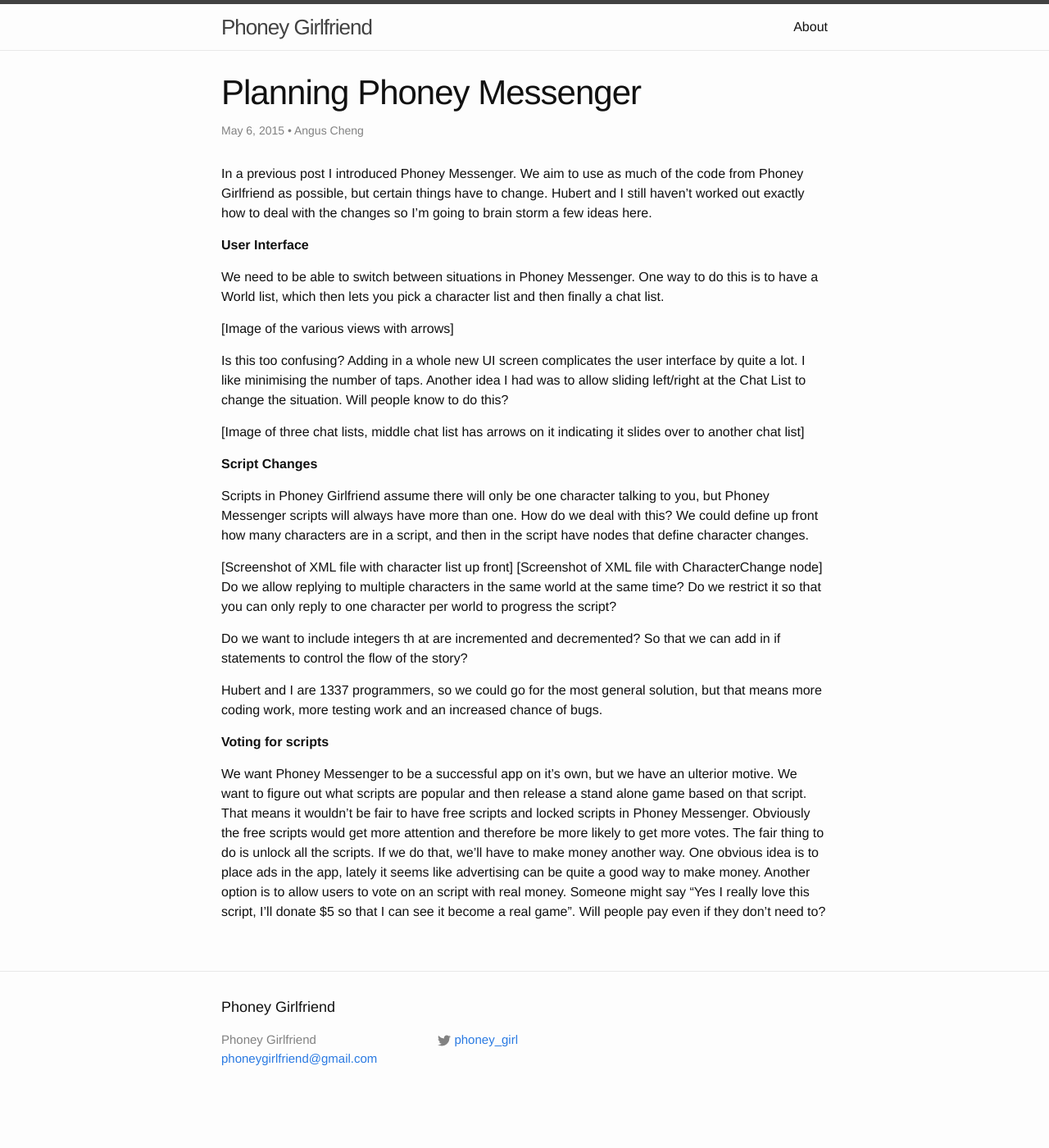
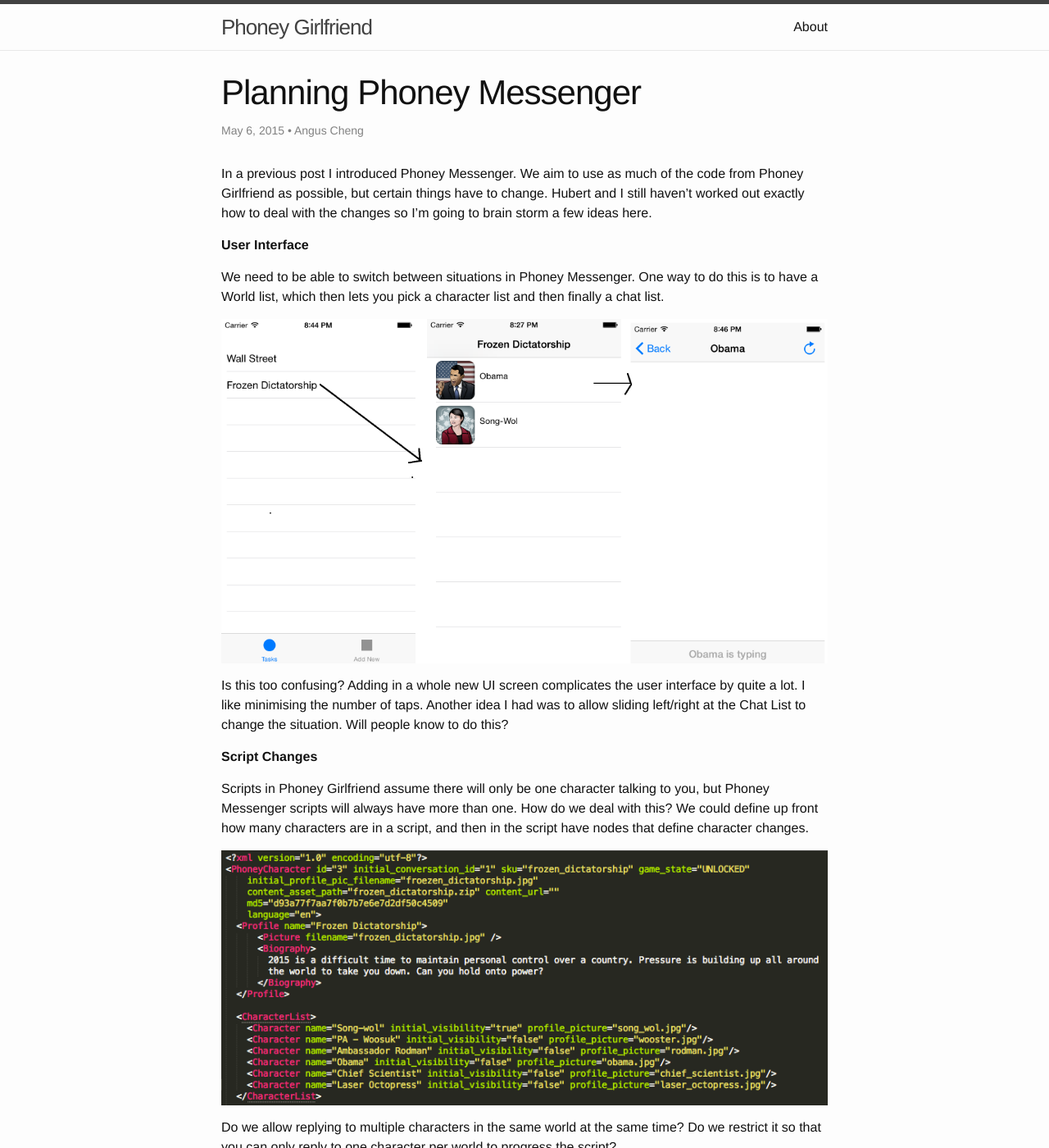
Before and after one commit to hube/phoneygirlfriend.com, a Jekyll site: the page built from _posts/2015-05-06-planning-phoney-messenger.markdown, in a window 1280 px wide and 1400 px high. Shown: the whole window at 82% size. Built offline with Jekyll 4.4.1, drawn with Linux system fonts in a browser that asks for light colours; some of the changed text lies outside the part shown.

Commit message:
Added images into blog post

```diff
--- a/_posts/2015-05-06-planning-phoney-messenger.markdown
+++ b/_posts/2015-05-06-planning-phoney-messenger.markdown
@@ -13,18 +13,16 @@ In a previous post I introduced Phoney Messenger. We aim to use as much of the c
 
 We need to be able to switch between situations in Phoney Messenger. One way to do this is to have a World list, which then lets you pick a character list and then finally a chat list.
 
-[Image of the various views with arrows]
+![UI flow](/assets/2015-05-06-planning-phoney-messenger/ui_flow.png "UI flow")
 
 Is this too confusing? Adding in a whole new UI screen complicates the user interface by quite a lot. I like minimising the number of taps. Another idea I had was to allow sliding left/right at the Chat List to change the situation. Will people know to do this?
-
-[Image of three chat lists, middle chat list has arrows on it indicating it slides over to another chat list]
 
 **Script Changes**
 
 Scripts in Phoney Girlfriend assume there will only be one character talking to you, but Phoney Messenger scripts will always have more than one. How do we deal with this? We could define up front how many characters are in a script, and then in the script have nodes that define character changes.
 
-[Screenshot of XML file with character list up front]
-[Screenshot of XML file with CharacterChange node]
+![Character Manifest](/assets/2015-05-06-planning-phoney-messenger/character_manifest.png "Character Manifest")
+
 Do we allow replying to multiple characters in the same world at the same time? Do we restrict it so that you can only reply to one character per world to progress the script?
 
 Do we want to include integers th at are incremented and decremented? So that we can add in if statements to control the flow of the story?
```
Also changed, not shown: assets/2015-05-06-planning-phoney-messenger/character_manifest.png (added), assets/2015-05-06-planning-phoney-messenger/ui_flow.png (added).
